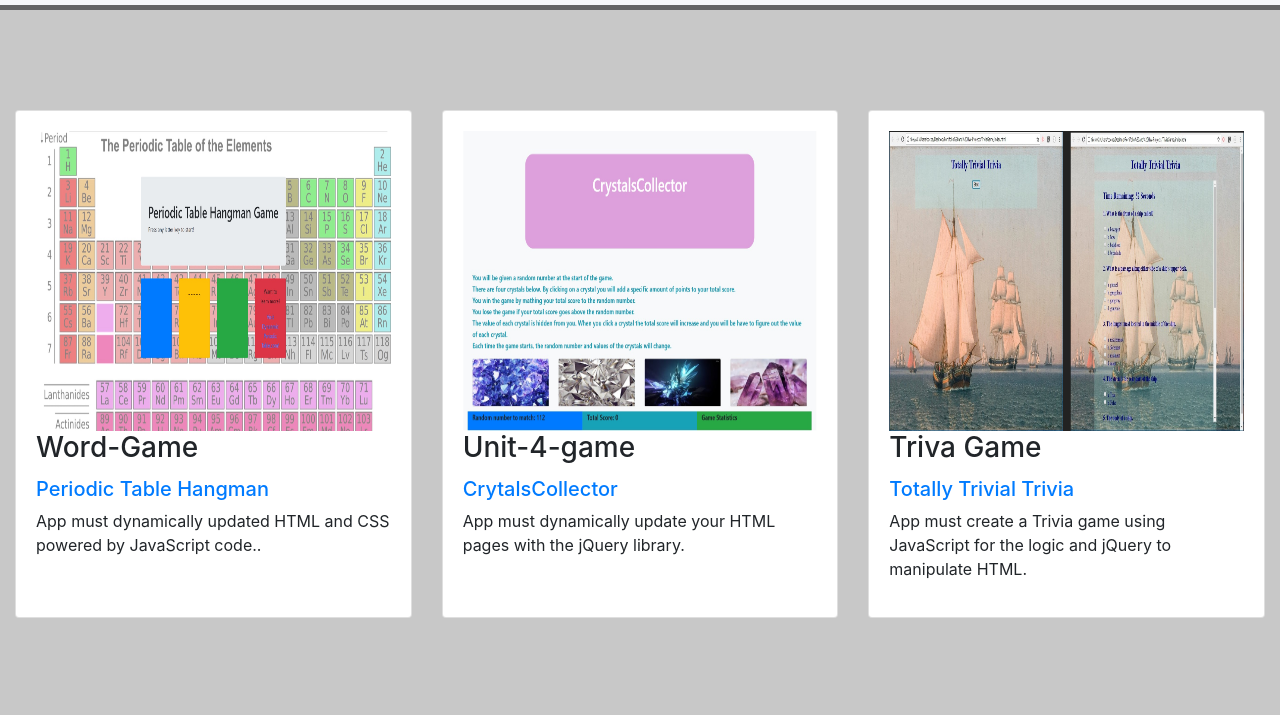
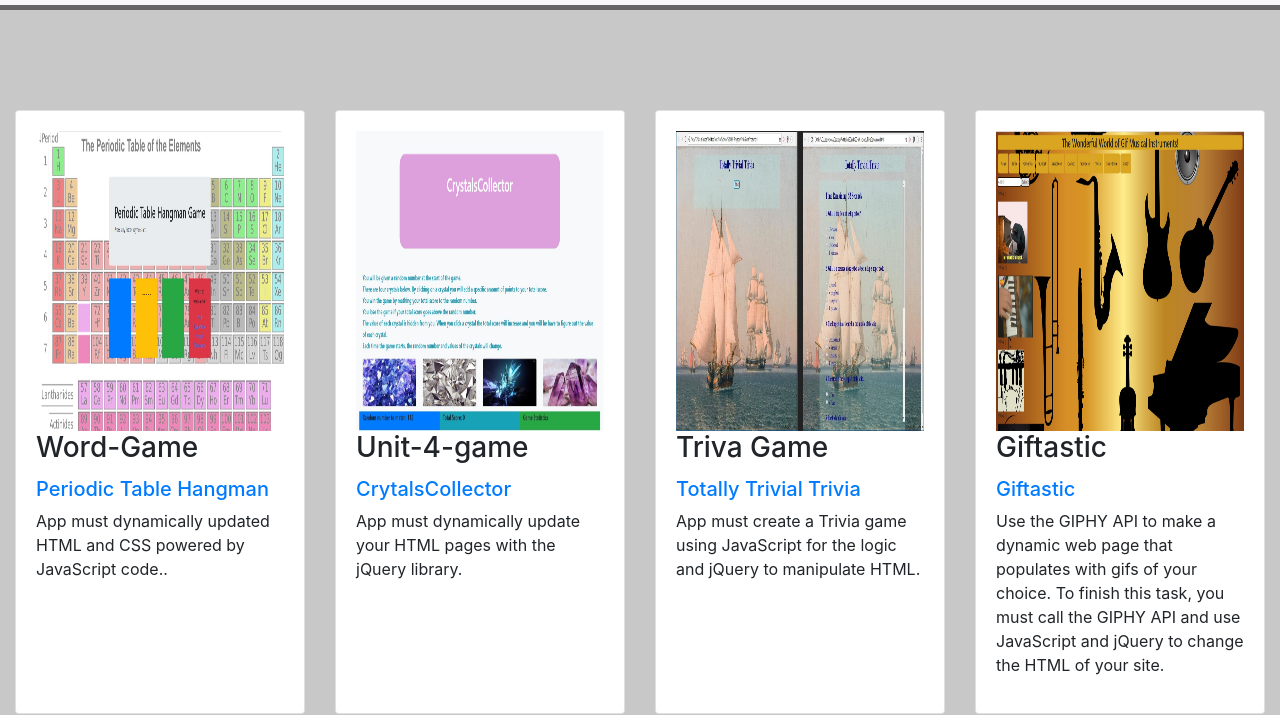
Before and after one commit to anorris57/Bootstrap-Portfolio, a plain HTML site: page portfolio.html in a window 1280 px wide. Shown: the part 91-806 px from the top of the page. Drawn offline with nearby package versions, Linux system fonts and the light colour scheme.

Commit message:
added GifTastic project

```diff
--- a/portfolio.html
+++ b/portfolio.html
@@ -56,6 +56,14 @@
                     <p>App must create a Trivia game using JavaScript for the logic and jQuery to manipulate HTML.</p>
             </div><!--close card-body-->
           </div><!--close for card div3-->
+          <div class="card">
+            <div class="card-body">
+              <img src="assets/images/GifTastic.jpg" class="img-fluid" alt="picture of badge"/>
+                <h3 class="card-title">Giftastic</h3>
+                  <h5><a class="card-subtitle" href="https://anorris57.github.io/GifTastic/" target="_blank">Giftastic</a></h5>
+                    <p> Use the GIPHY API to make a dynamic web page that populates with gifs of your choice. To finish this task, you must call the GIPHY API and use JavaScript and jQuery to change the HTML of your site.</p>
+            </div><!--close card-body-->
+          </div><!--close for card div4-->
         </div><!--close for card-deck-->
       </div><!--for container-->
       <div class="row bottom">
```
Also changed, not shown: assets/images/Giftastic.jpg (added), assets/images/Portfolio.1.png (deleted), assets/images/Portfolio.4.png (deleted), assets/images/Portfolio.b.png (deleted), assets/images/Portfolio.d.png (deleted).
